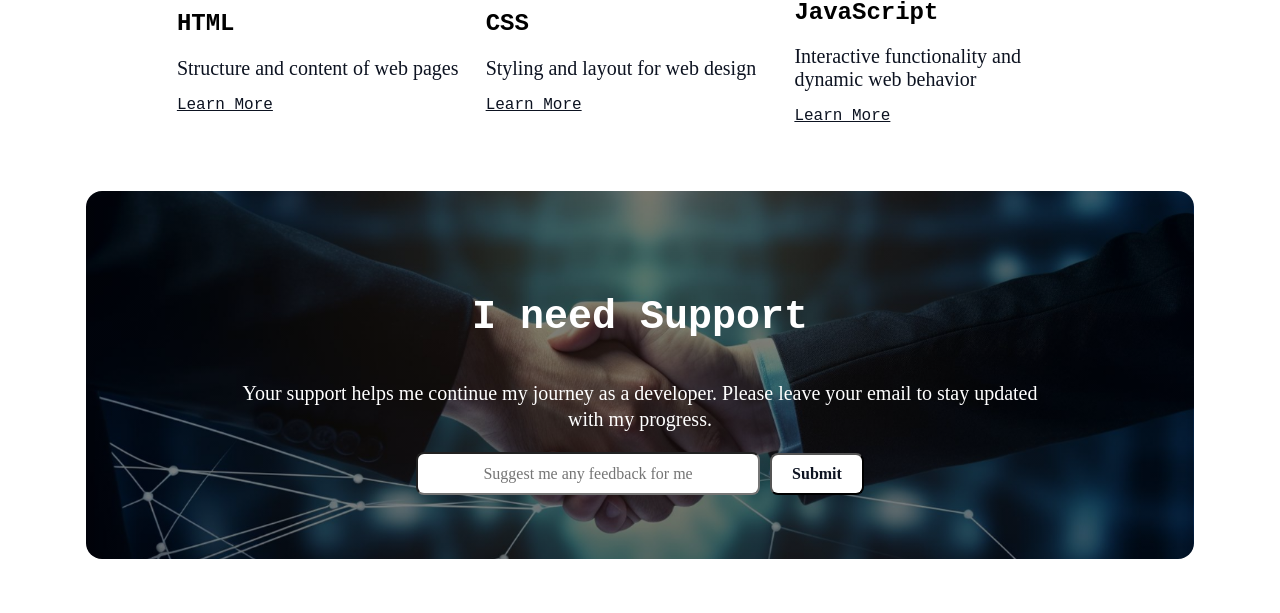
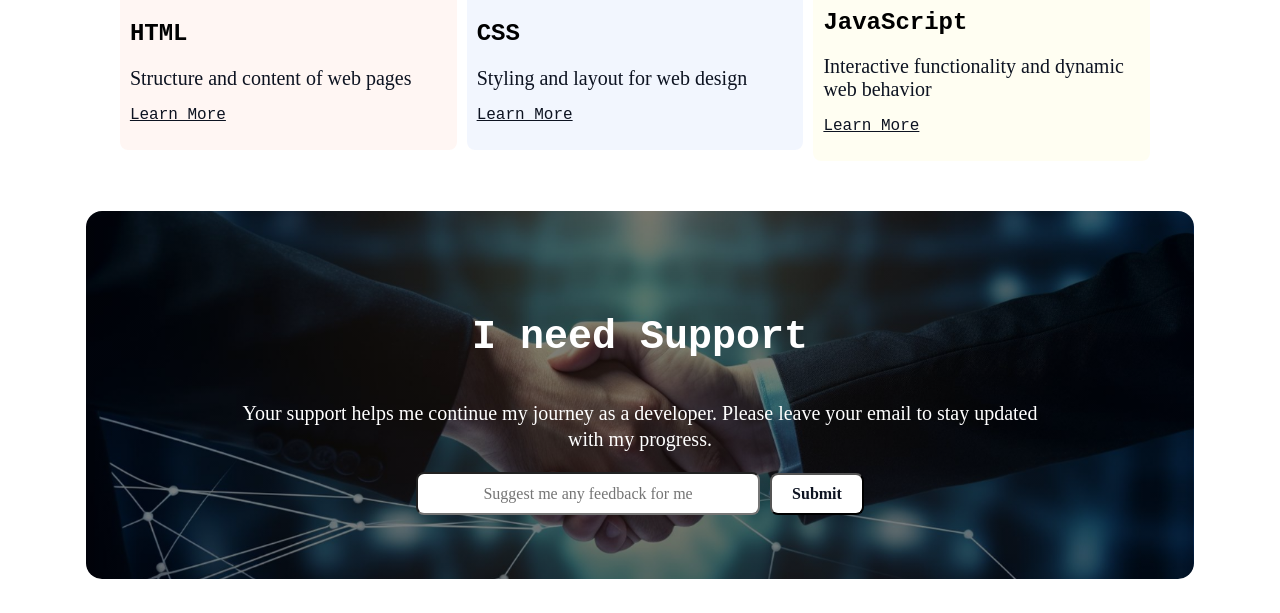
Before and after one commit to choyon001/assignment1, a plain HTML site: page index.html in a window 1280 px wide. Shown: the part 2980-3593 px from the top of the page. Drawn offline with Linux system fonts and the light colour scheme; a web font is replaced by a local one.

Commit message:
some bg is  added

```diff
--- a/index.html
+++ b/index.html
@@ -113,25 +113,25 @@
     </section>
 
     <section class="current-target">
-      <div class="current-target-div">
+      <div class="current-target-div" >
         <h3 style="font-size: 40px">My Current Target</h3>
         <small class="small-p" style="margin: 0 100px 0 100px; display: block">
           Here are my current targets that I am focusing on to improve my skills and knowledge.
         </small>
         <div class="targets-container">
-          <div class="target-item">
+          <div class="target-item" style="background: rgba(255, 76, 30, 0.05); padding: 10px; border-radius: 8px;">
             <img src="assets/html.png" alt="html" />
             <h2>HTML</h2>
             <small class="small-p">Structure and content of web pages </small>
             <p><a href="">Learn More</a></p>
           </div>
-          <div class="target-item">
+          <div class="target-item" style="background: rgba(0, 76, 232, 0.05); padding: 10px; border-radius: 8px;">
             <img src="assets/css.png" alt="css" />
             <h2>CSS</h2>
             <small class="small-p">Styling and layout for web design</small>
             <p><a href="">Learn More</a></p>
           </div>
-          <div class="target-item">
+          <div class="target-item" style="background: rgba(255, 223, 0, 0.05); padding: 10px; border-radius: 8px;">
             <img src="assets/js.png" alt="JavaScript" />
             <h2>JavaScript</h2>
             <small class="small-p" >Interactive functionality and dynamic web behavior</small>
```
